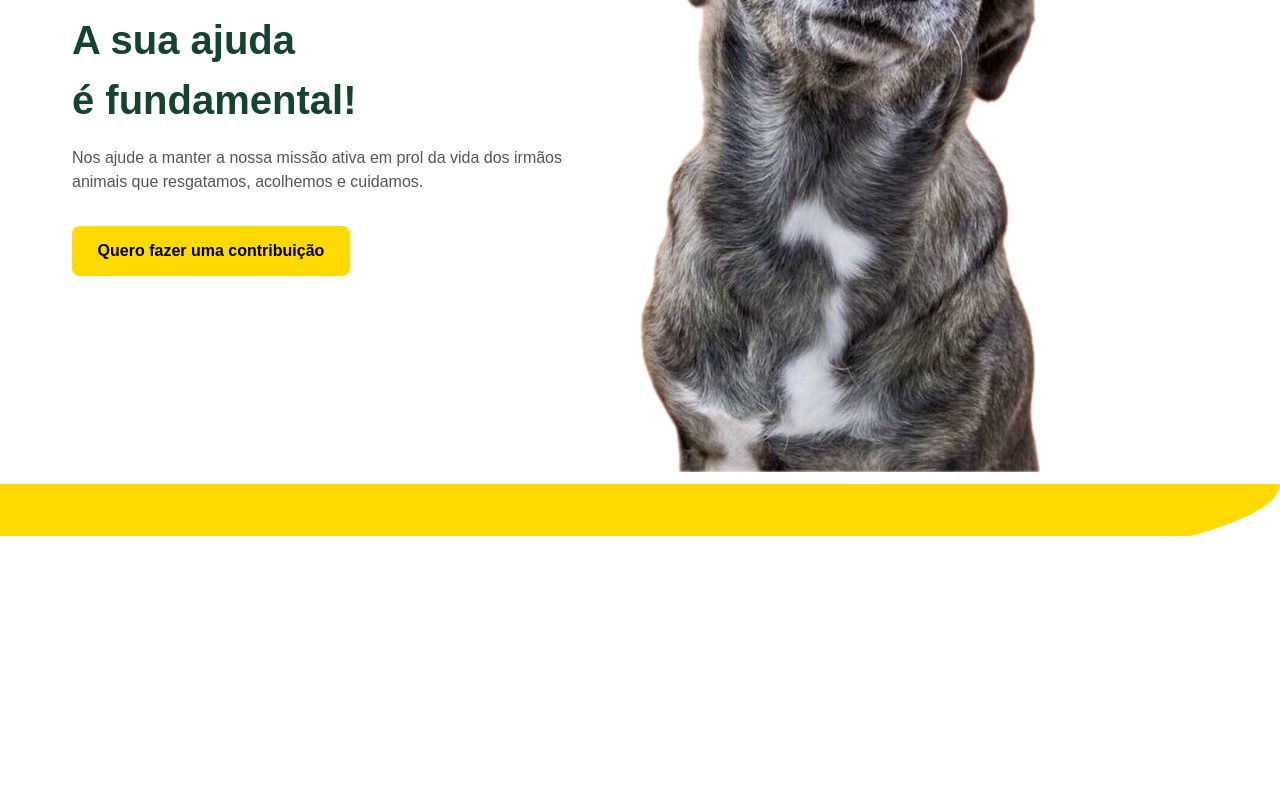
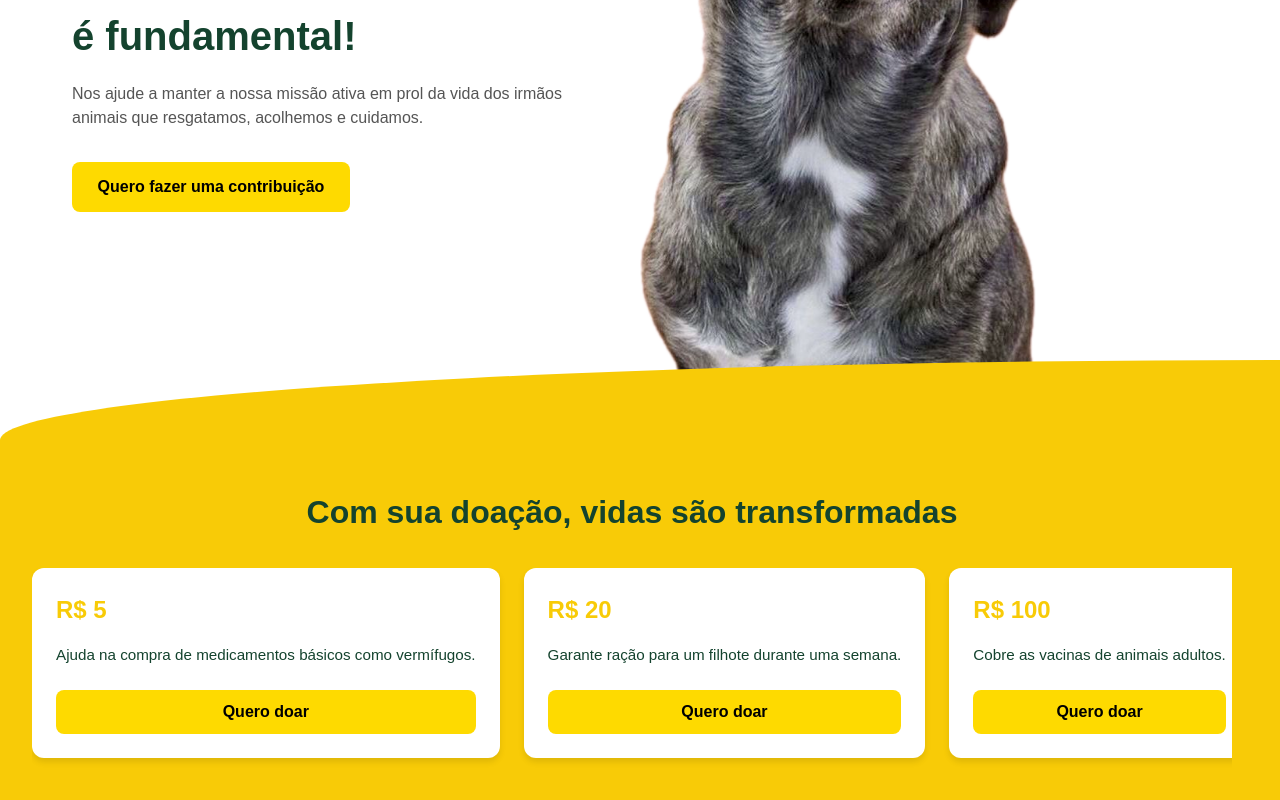
Before and after one commit to SenaBuildingCode/cao-que-mia, a Next.js app: page /home in a window 1280 px wide. Shown: the part 354-1154 px from the top of the page. Before the commit the page ends 890 px from the top, so only its background shows below. Built offline with nearby package versions, Linux system fonts and the light colour scheme.

Commit message:
chore: donation carousel implementation

```diff
--- a/src/app/components/Banner.module.css
+++ b/src/app/components/Banner.module.css
@@ -2,12 +2,14 @@
   background-color: #fff;
   position: relative;
   overflow: hidden;
+  margin-bottom: -3rem;
+  z-index: 0;
 }
 
 .content {
   max-width: 1200px;
   margin: 0 auto;
-  padding: 4rem 2rem;
+  padding: 0 2rem;
   display: flex;
   flex-wrap: wrap;
   align-items: center;
@@ -82,13 +84,3 @@
   flex: 1 1 45%;
   text-align: center;
 }
-
-.waveDivider {
-  position: absolute;
-  bottom: -3rem;
-  left: 0;
-  width: 100%;
-  height: 100px;
-  background-color: #feda00;
-  border-bottom-right-radius: 100% 13rem;
-}
--- a/src/app/components/Banner.tsx
+++ b/src/app/components/Banner.tsx
@@ -30,7 +30,6 @@ const Banner = () => {
           />
         </div>
       </div>
-      <div className={styles.waveDivider}></div>
     </section>
   );
 };
--- /dev/null
+++ b/src/app/components/DonationCarousel.module.css
@@ -0,0 +1,69 @@
+.section {
+  background-color: #f8cb07;
+  padding: 4rem 2rem;
+  position: relative;
+  border-top-left-radius: 100% 5rem;
+  z-index: 1;
+}
+
+.content {
+  max-width: 1200px;
+  margin-top: 4rem;
+}
+
+.title {
+  font-size: 2rem;
+  text-align: center;
+  margin-bottom: 2rem;
+  color: #14432e;
+  font-weight: 600;
+}
+
+.carousel {
+  display: flex;
+  gap: 1.5rem;
+  overflow-x: auto;
+  scroll-snap-type: x mandatory;
+  padding-bottom: 2rem;
+}
+
+.card {
+  min-width: 250px;
+  background-color: #fff;
+  color: #14432e;
+  padding: 1.5rem;
+  border-radius: 12px;
+  scroll-snap-align: start;
+  box-shadow: 0 4px 6px rgba(0, 0, 0, 0.1);
+  flex-shrink: 0;
+  display: flex;
+  flex-direction: column;
+  justify-content: space-between;
+}
+
+.value {
+  font-size: 1.5rem;
+  font-weight: bold;
+  margin-bottom: 1rem;
+  color: #f8cb07;
+}
+
+.description {
+  font-size: 0.95rem;
+  margin-bottom: 1.5rem;
+}
+
+.button {
+  background-color: #feda00;
+  color: #000;
+  border: none;
+  padding: 0.6rem 1rem;
+  font-weight: bold;
+  border-radius: 8px;
+  cursor: pointer;
+  transition: background-color 0.3s;
+}
+
+.button:hover {
+  background-color: #e2c200;
+}
--- /dev/null
+++ b/src/app/components/DonationCarousel.tsx
@@ -0,0 +1,42 @@
+"use client";
+
+import styles from "./DonationCarousel.module.css";
+
+const donations = [
+  {
+    value: "R$ 5",
+    description: "Ajuda na compra de medicamentos básicos como vermífugos.",
+  },
+  {
+    value: "R$ 20",
+    description: "Garante ração para um filhote durante uma semana.",
+  },
+  { value: "R$ 100", description: "Cobre as vacinas de animais adultos." },
+  {
+    value: "R$ 300",
+    description: "Permite atendimento veterinário completo para um resgatado.",
+  },
+];
+
+const DonationCarousel = () => {
+  return (
+    <section className={styles.section}>
+      <div className={styles.content}>
+        <h1 className={styles.title}>
+          Com sua doação, vidas são transformadas
+        </h1>
+        <div className={styles.carousel}>
+          {donations.map((item, index) => (
+            <div className={styles.card} key={index}>
+              <span className={styles.value}>{item.value}</span>
+              <p className={styles.description}>{item.description}</p>
+              <button className={styles.button}>Quero doar</button>
+            </div>
+          ))}
+        </div>
+      </div>
+    </section>
+  );
+};
+
+export default DonationCarousel;
--- a/src/app/home/page.tsx
+++ b/src/app/home/page.tsx
@@ -2,12 +2,14 @@
 
 import Header from "../components/Header";
 import Banner from "../components/Banner";
+import DonationCarousel from "../components/DonationCarousel";
 
 const Home = () => {
   return (
     <div>
       <Header />
       <Banner />
+      <DonationCarousel />
     </div>
   );
 };
```
